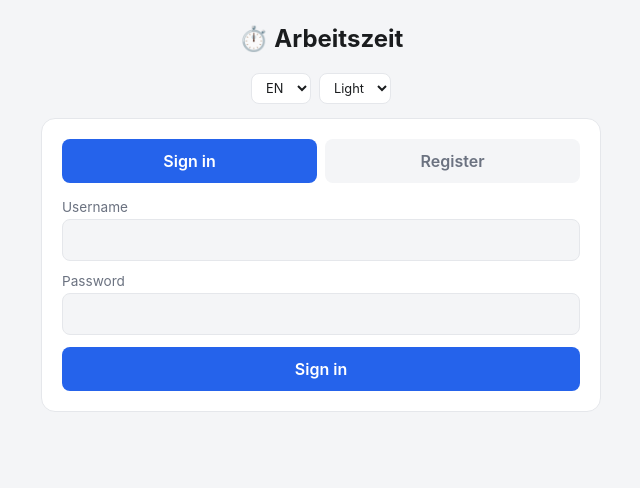
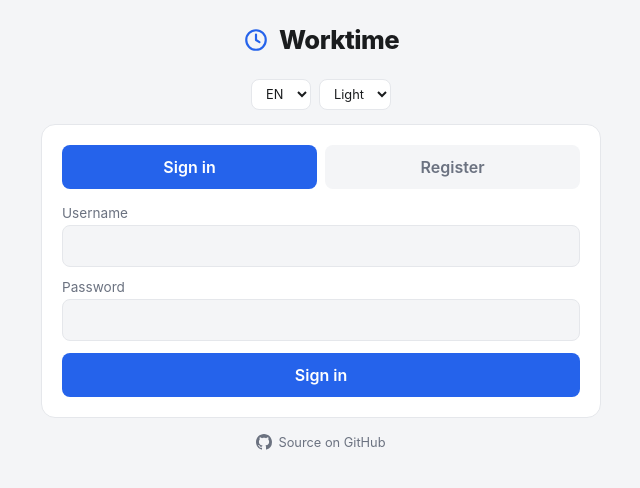
Before and after one commit to MattiArvedLerch/arbeitszeit-app, a website: page public/index.html in a window 1280 px wide. Shown: the whole page, without its empty margins (319-959 px from the left). Drawn offline with Linux system fonts and the light colour scheme; no server answers.

Commit message:
Ueberschrift neu gestaltet, uebersetzt und theme-abhaengig, GitHub-Link im Footer
- Emoji-Uhr durch Vektor-Icon ersetzt (currentColor, damit sie mit dem
  Theme mitfaerbt statt fest zu sein); Titel jetzt data-i18n statt fest
  "Arbeitszeit", zeigt auf Englisch "Worktime" (auch im Browser-Tab-Titel)
- PCB-Theme bekommt eigene Typo-Behandlung (Monospace, Grossbuchstaben,
  gruener Textschatten/Glow), Light/Dark bleiben schlicht
- Footer mit GitHub-Octocat-Icon + Link zum Repo unten auf der Seite

```diff
--- a/public/i18n.js
+++ b/public/i18n.js
@@ -3,6 +3,9 @@
 
   const translations = {
     de: {
+      appTitle: 'Arbeitszeit',
+      viewOnGithub: 'Quellcode auf GitHub',
+
       themeLight: 'Hell',
       themeDark: 'Dunkel',
       themePcb: 'Platine',
@@ -99,6 +102,9 @@
       err_generic: 'Ein Fehler ist aufgetreten.',
     },
     en: {
+      appTitle: 'Worktime',
+      viewOnGithub: 'Source on GitHub',
+
       themeLight: 'Light',
       themeDark: 'Dark',
       themePcb: 'PCB',
@@ -237,6 +243,7 @@
 
   function applyStaticTranslations() {
     document.documentElement.lang = currentLang;
+    document.title = t('appTitle');
     document.querySelectorAll('[data-i18n]').forEach((el) => {
       setFirstTextNode(el, t(el.getAttribute('data-i18n')));
     });
--- a/public/index.html
+++ b/public/index.html
@@ -99,10 +99,47 @@
     max-width: 560px;
   }
   h1 {
-    font-size: 1.5rem;
-    margin: 0 0 20px;
-    text-align: center;
+    margin: 0 0 24px;
   }
+  .brand {
+    display: flex;
+    align-items: center;
+    justify-content: center;
+    gap: 10px;
+  }
+  .brand-icon {
+    color: var(--accent);
+    flex-shrink: 0;
+  }
+  .brand-text {
+    font-size: 1.6rem;
+    font-weight: 800;
+    letter-spacing: -0.02em;
+  }
+  html[data-theme="pcb"] .brand-text {
+    font-size: 1.4rem;
+    letter-spacing: 0.06em;
+    text-transform: uppercase;
+    text-shadow: 0 0 10px var(--accent-2), 0 0 2px var(--accent-2);
+  }
+  html[data-theme="pcb"] .brand-icon {
+    color: var(--accent-2);
+    filter: drop-shadow(0 0 4px var(--accent-2));
+  }
+  .app-footer {
+    display: flex;
+    justify-content: center;
+    margin-top: 8px;
+  }
+  .footer-link {
+    display: inline-flex;
+    align-items: center;
+    gap: 6px;
+    color: var(--muted);
+    font-size: 0.8rem;
+    text-decoration: none;
+  }
+  .footer-link:hover { color: var(--accent); }
   .prefs-bar {
     display: flex;
     justify-content: center;
@@ -351,7 +388,13 @@
 </head>
 <body>
   <div class="app">
-    <h1>⏱️ Arbeitszeit</h1>
+    <h1 class="brand">
+      <svg class="brand-icon" viewBox="0 0 24 24" width="26" height="26" fill="none" stroke="currentColor" stroke-width="2" stroke-linecap="round" stroke-linejoin="round" aria-hidden="true">
+        <circle cx="12" cy="12" r="9"/>
+        <path d="M12 7v5l3.2 2"/>
+      </svg>
+      <span class="brand-text" data-i18n="appTitle">Arbeitszeit</span>
+    </h1>
 
     <div class="prefs-bar">
       <select id="langSelect" aria-label="Language">
@@ -538,6 +581,15 @@
         </div>
       </section>
     </section>
+
+    <footer class="app-footer">
+      <a href="https://github.com/MattiArvedLerch/arbeitszeit-app" target="_blank" rel="noopener noreferrer" class="footer-link">
+        <svg viewBox="0 0 16 16" width="16" height="16" aria-hidden="true">
+          <path fill="currentColor" d="M8 0C3.58 0 0 3.58 0 8c0 3.54 2.29 6.53 5.47 7.59.4.07.55-.17.55-.38 0-.19-.01-.82-.01-1.49-2.01.37-2.53-.49-2.69-.94-.09-.23-.48-.94-.82-1.13-.28-.15-.68-.52-.01-.53.63-.01 1.08.58 1.23.82.72 1.21 1.87.87 2.33.66.07-.52.28-.87.51-1.07-1.78-.2-3.64-.89-3.64-3.95 0-.87.31-1.59.82-2.15-.08-.2-.36-1.02.08-2.12 0 0 .67-.21 2.2.82.64-.18 1.32-.27 2-.27.68 0 1.36.09 2 .27 1.53-1.04 2.2-.82 2.2-.82.44 1.1.16 1.92.08 2.12.51.56.82 1.27.82 2.15 0 3.07-1.87 3.75-3.65 3.95.29.25.54.73.54 1.48 0 1.07-.01 1.93-.01 2.2 0 .21.15.46.55.38A8.01 8.01 0 0016 8c0-4.42-3.58-8-8-8z"/>
+        </svg>
+        <span data-i18n="viewOnGithub">Quellcode auf GitHub</span>
+      </a>
+    </footer>
   </div>
 
 <script src="i18n.js" defer></script>
```
